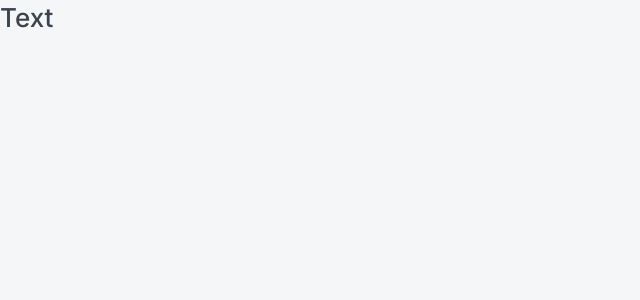
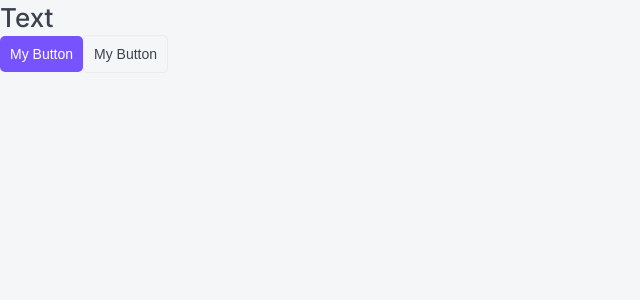
Before and after one commit to ArtemAdamenko/react-app, a Next.js app: page / in a window 1280 px wide. Shown: the top 300 px of the page, without its empty margins (0-640 px from the left). Built offline with nearby package versions, Linux system fonts and the light colour scheme.

Commit message:
Button component with style

```diff
--- a/app/globals.css
+++ b/app/globals.css
@@ -21,8 +21,10 @@ a {
 
 :root {
   --black: #3B434E;
+  --gray-light: #EBEBEB;
   --white: white;
   --primary: #7653FC;
+  --primary-hover: #4114ee;
   --red: #FC836D;
   --green: #1DC37E;
   --green-light: #C8F8E4;
--- a/app/page.tsx
+++ b/app/page.tsx
@@ -1,10 +1,13 @@
 import { Htag } from "@/components/Htag/Htag";
+import { Button } from "@/components";
 
 export default function Home() {
   return (
     <main>
       <div>
         <Htag tag='h1'>Text</Htag>
+        <Button appearance="primary">My Button</Button>
+        <Button appearance="ghost">My Button</Button>
       </div>
     </main>
   );
--- a/components/Button/Button.module.css
+++ b/components/Button/Button.module.css
@@ -0,0 +1,35 @@
+.button {
+    display: inline-block;
+
+    box-sizing: border-box;
+    padding: 10px;
+
+    cursor: pointer;
+    transition: all 0.2s;
+    text-align: center;
+
+    border: none;
+    border-radius: 5px;
+
+    font-size: 14px;
+}
+
+.primary {
+    color: var(--white);
+    background-color: var(--primary);
+}
+
+.primary:hover {
+    background-color: var(--primary-hover);
+}
+
+.ghost {
+    color: var(--black);
+    border: 1px solid var(--gray-light);
+    background: none;
+}
+
+.ghost:hover {
+    color: var(--white);
+    background-color: var(--primary-hover);
+}
--- a/components/Button/Button.props.ts
+++ b/components/Button/Button.props.ts
@@ -0,0 +1,6 @@
+import {ReactNode} from "react";
+
+export interface IButtonProps {
+    children: ReactNode;
+    appearance: 'primary' | 'ghost';
+}
--- a/components/Button/Button.tsx
+++ b/components/Button/Button.tsx
@@ -0,0 +1,16 @@
+import { JSX } from "react";
+import { IButtonProps } from "@/components/Button/Button.props";
+import styles from './Button.module.css';
+import cn from 'classnames';
+
+export const Button = ({ children, appearance }: IButtonProps): JSX.Element => {
+    return (
+        <button
+        className={cn(styles.button, {
+            [styles.primary]: appearance === 'primary',
+            [styles.ghost]: appearance === 'ghost',
+        })}>
+            {children}
+        </button>
+    );
+};
--- a/components/index.ts
+++ b/components/index.ts
@@ -1 +1,2 @@
 export * from './Htag/Htag';
+export * from './Button/Button';
```
